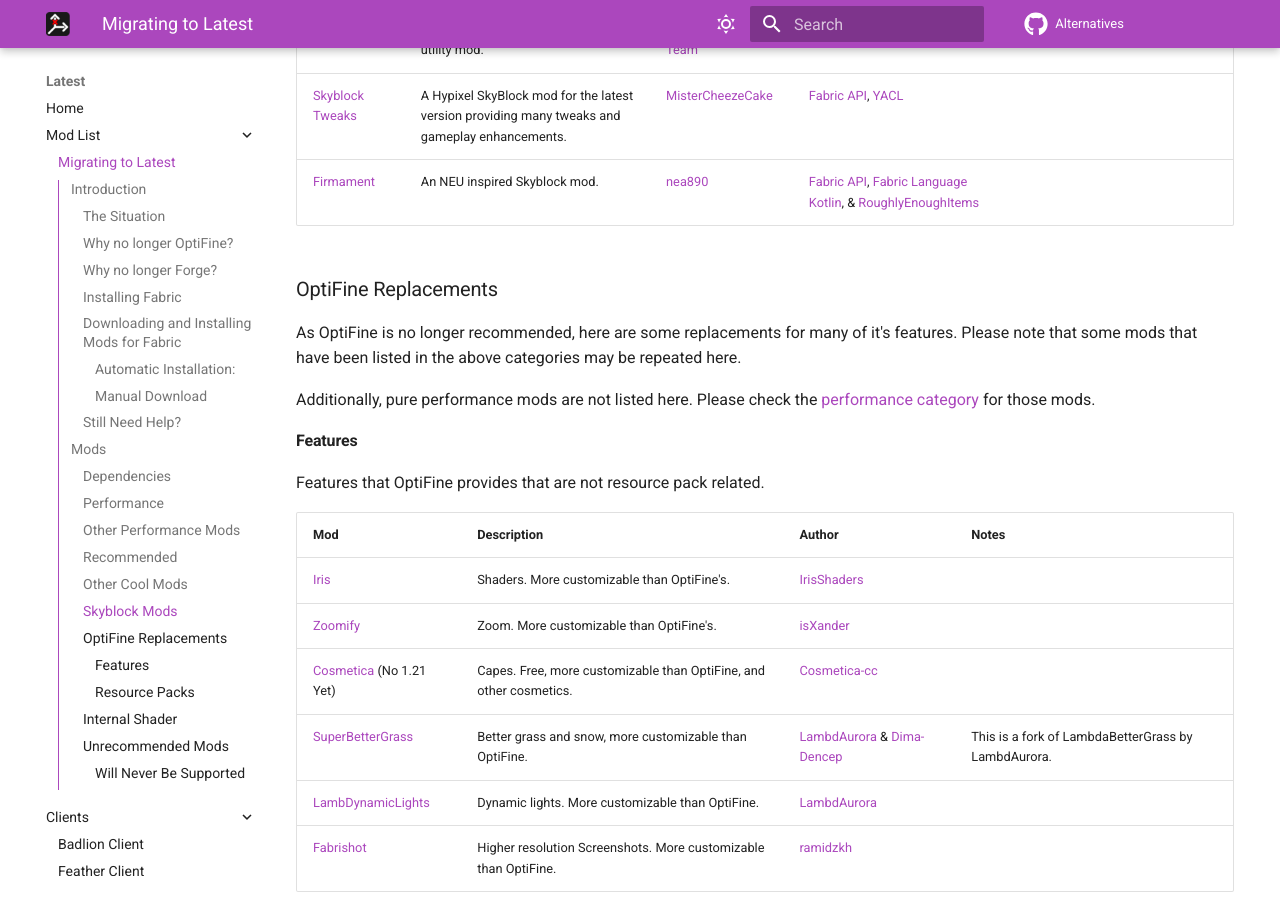
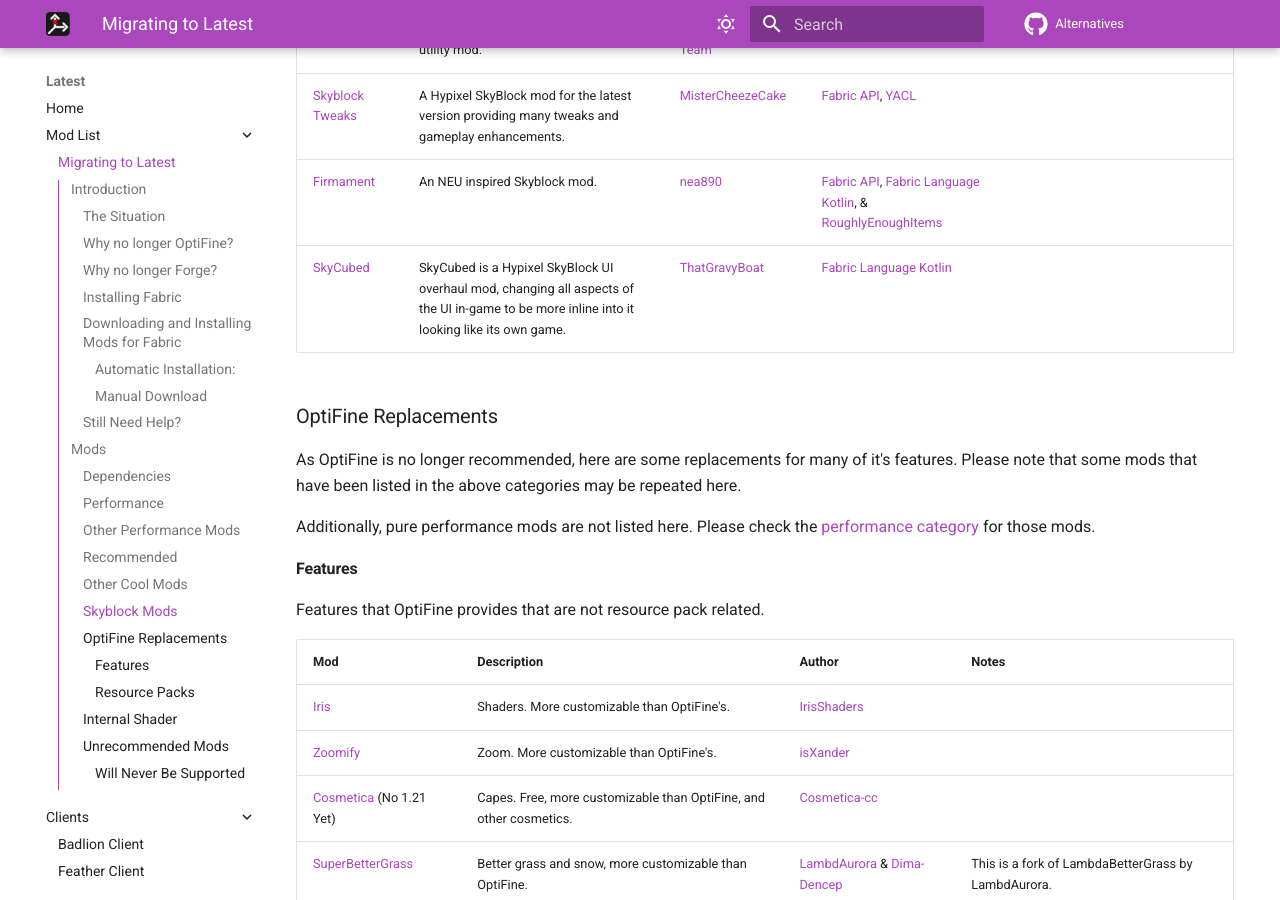
Before and after one commit to MicrocontrollersDev/Alternatives, an MkDocs documentation site: the page built from docs/latest/migrating.md, in a window 1280 px wide and 900 px high, scrolled down 12994 px. Built offline with MkDocs 1.6.1 and Material for MkDocs 9.7.7, drawn with Linux system fonts in a browser that asks for light colours; comment, search, counter and statistics services are not loaded.

Commit message:
add skycubed

```diff
--- a/docs/latest/migrating.md
+++ b/docs/latest/migrating.md
@@ -224,6 +224,7 @@
 | [Skyblocker](https://modrinth.com/mod/skyblocker-liap) | A general purpose Hypixel Skyblock utility mod. | [SkyblockerMod Team](https://github.com/SkyblockerMod) | [Fabric API](https://modrinth.com/mod/fabric-api) |
 | [Skyblock Tweaks](https://modrinth.com/mod/sbt) | A Hypixel SkyBlock mod for the latest version providing many tweaks and gameplay enhancements. | [MisterCheezeCake](https://github.com/MisterCheezeCake) | [Fabric API](https://modrinth.com/mod/fabric-api), [YACL](https://modrinth.com/mod/yacl) |
 | [Firmament](https://modrinth.com/mod/firmament) | An NEU inspired Skyblock mod. | [nea890](https://github.com/nea89o) | [Fabric API](https://modrinth.com/mod/fabric-api), [Fabric Language Kotlin](https://modrinth.com/mod/fabric-language-kotlin), & [RoughlyEnoughItems](https://modrinth.com/mod/rei) |
+| [SkyCubed](https://modrinth.com/mod/skycubed) | SkyCubed is a Hypixel SkyBlock UI overhaul mod, changing all aspects of the UI in-game to be more inline into it looking like its own game. | [ThatGravyBoat](https://github.com/ThatGravyBoat) | [Fabric Language Kotlin](https://modrinth.com/mod/fabric-language-kotlin) |
 
 ### OptiFine Replacements
 
```
